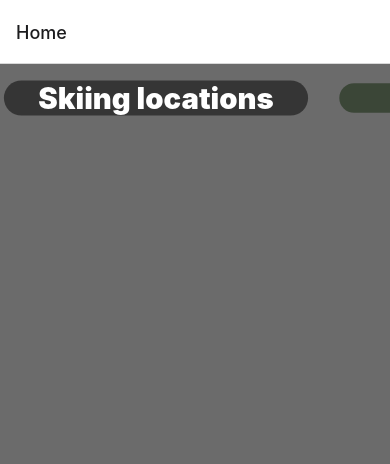
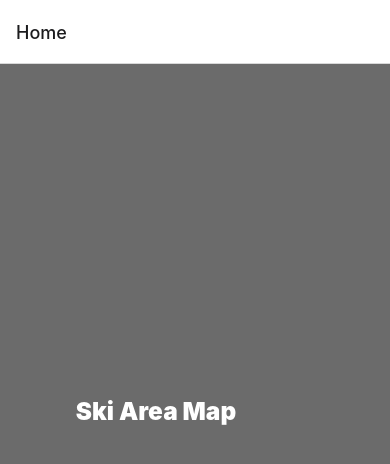
Before and after one commit to Favo02/skilab, a React Native app in the folder frontend/: screen /Home in a window 390 px wide. Shown: the top 464 px of the page. Built offline with nearby package versions, Linux system fonts and the light colour scheme.

Commit message:
Dynamic Home Navigation Card

```diff
--- a/frontend/components/Home.js
+++ b/frontend/components/Home.js
@@ -3,6 +3,13 @@ import { useState } from "react"
 import { View, Text, FlatList, Animated, TouchableOpacity } from "react-native"
 
 function Home({ navigation }) {
+
+  const dataList = [
+    {
+      name : "Ski Area Map",
+      target : "Map"
+    }
+  ]
 
   const [scrollViewWidth, setScrollViewWidth] = useState(0)
 
@@ -12,7 +19,7 @@ function Home({ navigation }) {
   const pan = React.useRef(new Animated.ValueXY()).current
 
   const renderItem = ({ item, index }) => (
-    <TouchableOpacity onPress={() => navigation.navigate('Map')}>
+    <TouchableOpacity onPress={() => navigation.navigate(item.target)}>
       <Animated.View
         style={{
           transform: [
@@ -45,11 +52,13 @@ function Home({ navigation }) {
           <Text
             style={{
               textAlign: 'center',
-              fontSize: 30,
+              position: 'absolute',
+              top:85,
+              fontSize: 25,
               fontWeight: 900,
               color: '#fff'
             }}
-          >{item}</Text>
+          >{item.name}</Text>
         </View>
       </Animated.View>
     </TouchableOpacity>
@@ -60,10 +69,10 @@ function Home({ navigation }) {
       <FlatList
         horizontal
         style={{ backgroundColor: "#6b6b6b", height: 10 }}
-        contentContainerStyle={{ paddingVertical: 16 }}
-        data={["Skiing locations", 2]}
+        contentContainerStyle={{ paddingVertical: 250 }}
+        data={dataList}
         renderItem={renderItem}
-        keyExtractor={(item, index) => `${index}-${item}`}
+        keyExtractor={(item, index) => item}
         contentInsetAdjustmentBehavior="never"
         snapToAlignment="center"
         decelerationRate="fast"
```
